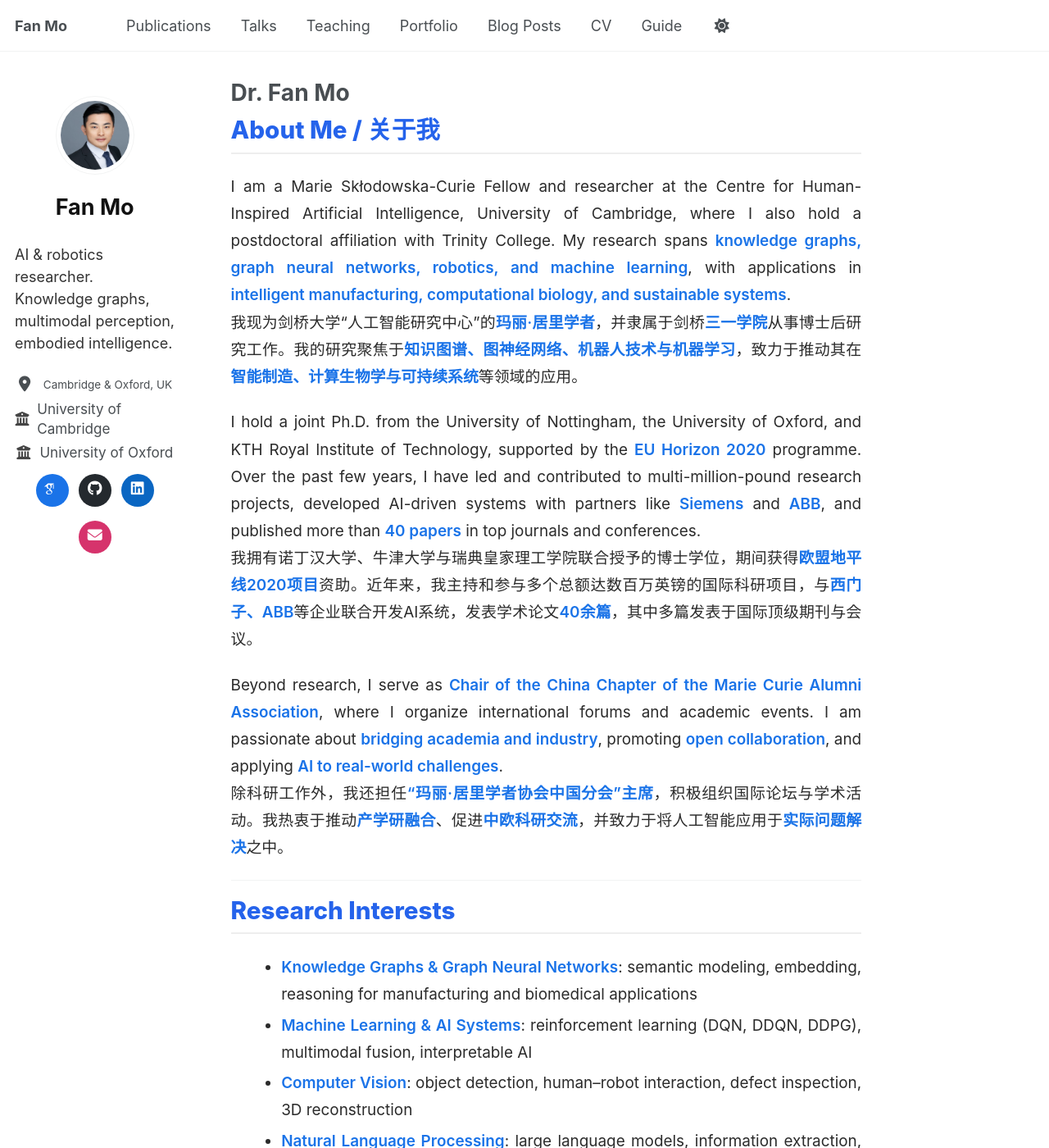
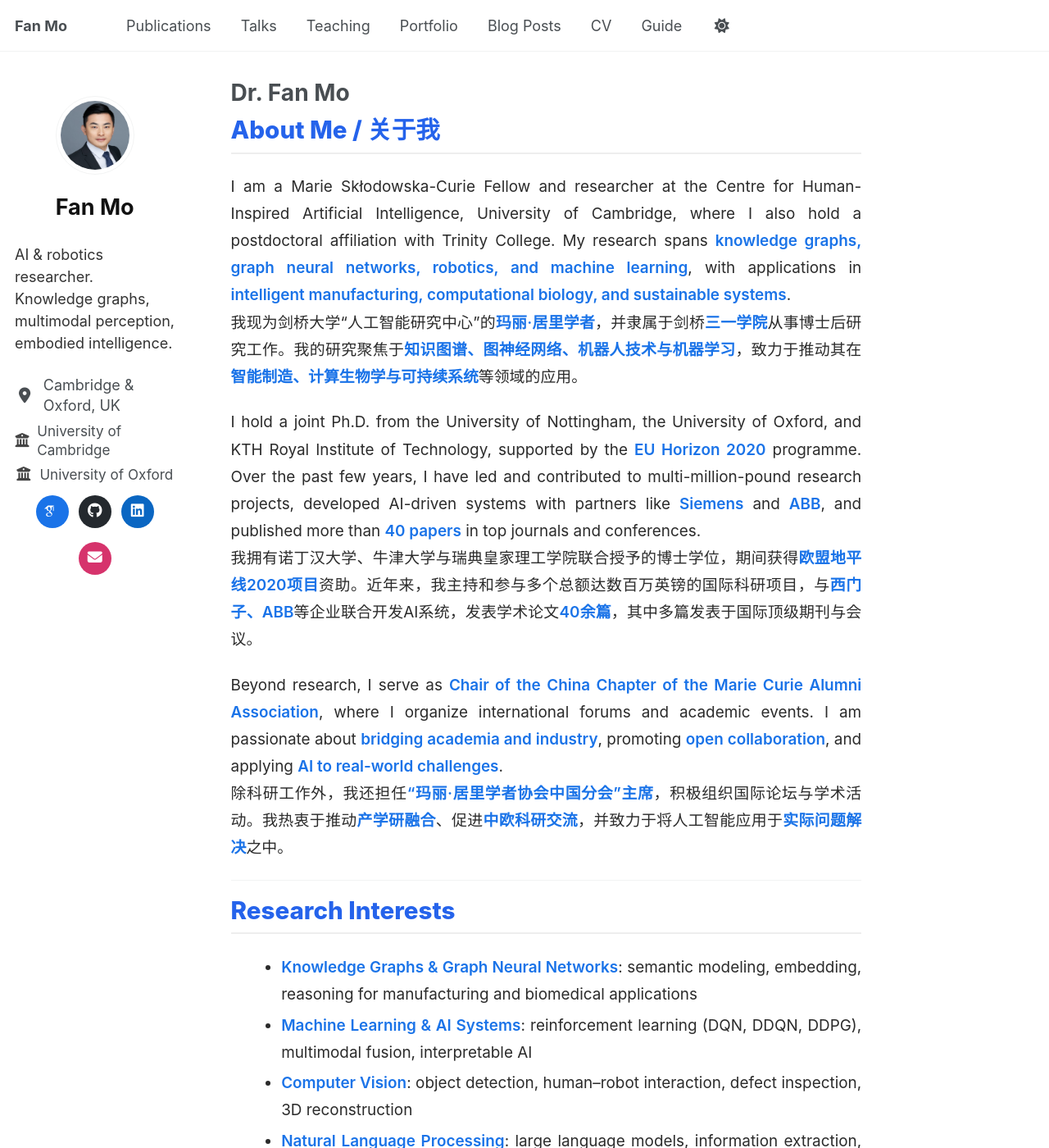
Before and after one commit to fanmo-intro/fanmo-intro.github.io, a Jekyll site: the page built from _pages/about.md, in a window 1280 px wide and 1400 px high. Shown: the whole window at 82% size. Built offline with Jekyll 4.4.1, drawn with Linux system fonts in a browser that asks for light colours; some web fonts are replaced; a script that is not in the unit is left out.

Commit message:
Update _custom.scss

```diff
--- a/_sass/_custom.scss
+++ b/_sass/_custom.scss
@@ -232,3 +232,19 @@
 @media (max-width:768px){
   .author__urls:not(.social-icons){ padding:0 1rem; }
 }
+/* === Unify location & institution typography (match location size) === */
+:root { --sidebar-meta-size: 1rem; }  /* adjust once if you ever want it bigger/smaller */
+
+.author__urls li.author__desktop,
+.author__urls:not(.social-icons) li{
+  font-size: var(--sidebar-meta-size) !important;
+  line-height: 1.4 !important;
+  font-weight: 400 !important;
+}
+
+/* Make links/spans inherit the same size so nothing looks off */
+.author__urls li.author__desktop a,
+.author__urls:not(.social-icons) li a,
+.author__urls:not(.social-icons) li span{
+  font-size: inherit !important;
+}
```
